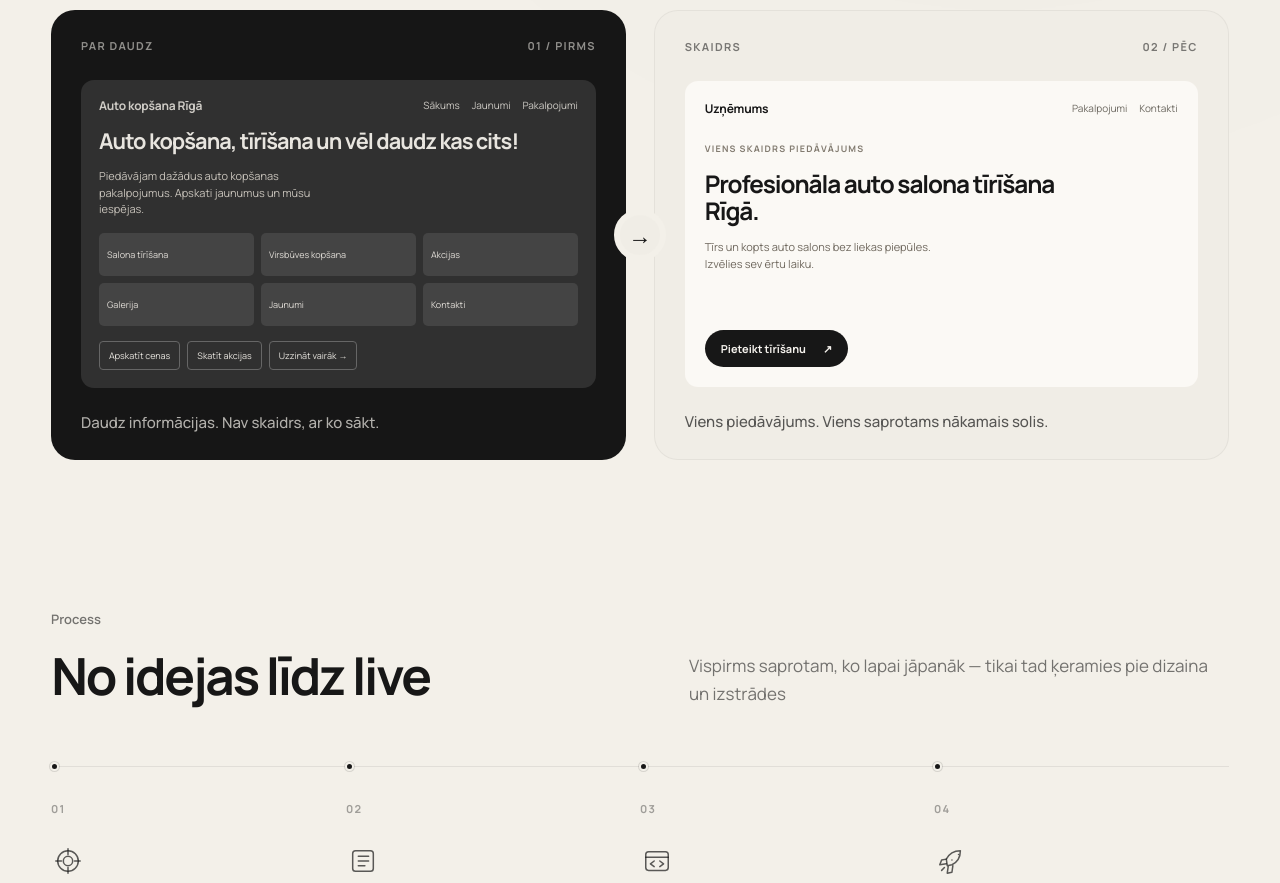
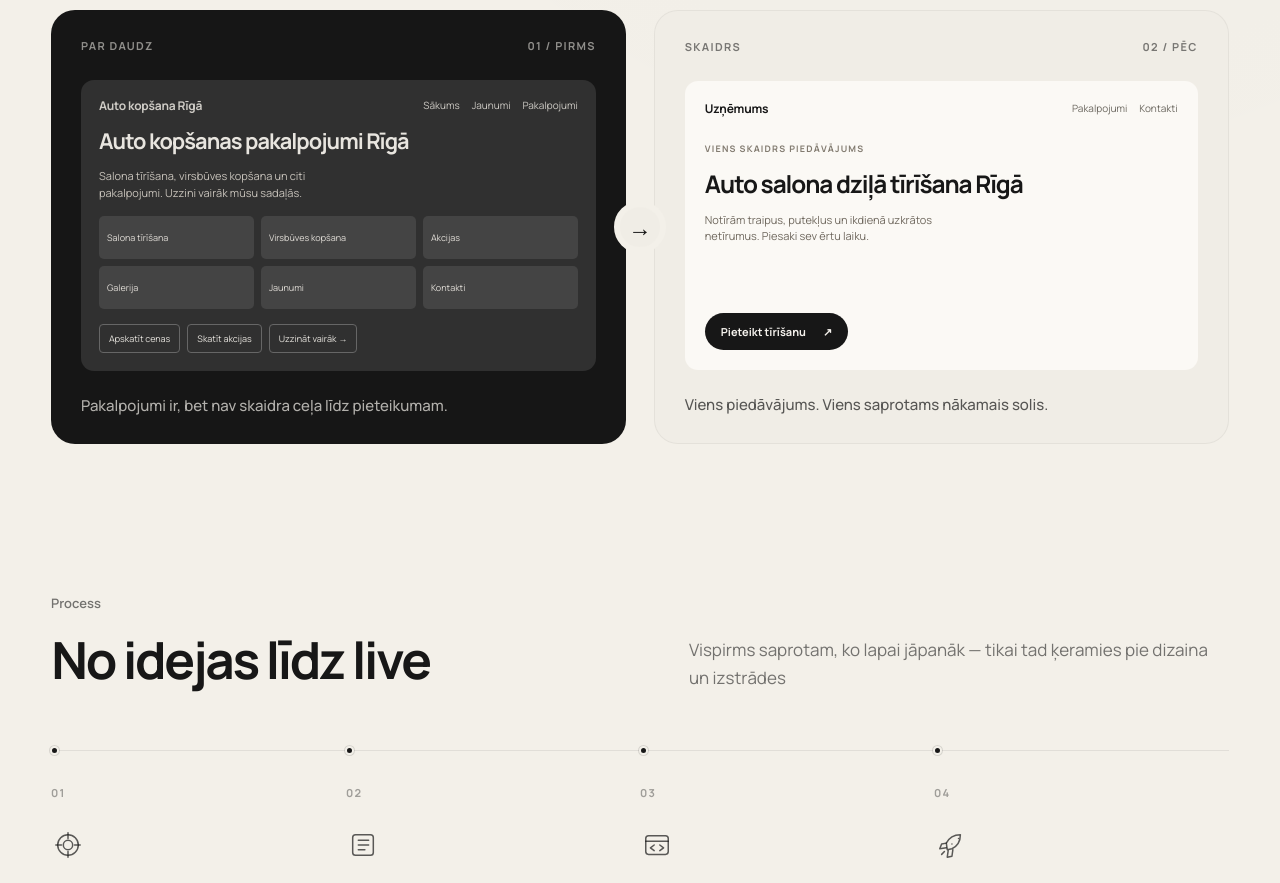
Before and after one commit to davisl24/WEBSITEAGENCY, a Next.js app: page / in a window 1280 px wide. Shown: the part 2080-2963 px from the top of the page. Built offline with nearby package versions, Linux system fonts and the light colour scheme.

Commit message:
Refine before-after website comparison with concrete customer value

```diff
--- a/app/components/ValueShowcase.tsx
+++ b/app/components/ValueShowcase.tsx
@@ -19,12 +19,12 @@ export default function ValueShowcase() {
                 <div className="value-contrast-top"><span>PAR DAUDZ</span><span>01 / PIRMS</span></div>
                 <div className="value-contrast-demo value-contrast-demo-before" aria-hidden="true">
                   <div className="contrast-demo-nav"><strong>Auto kopšana Rīgā</strong><span>Sākums</span><span>Jaunumi</span><span>Pakalpojumi</span></div>
-                  <div className="contrast-demo-promo">Auto kopšana, tīrīšana un vēl daudz kas cits!</div>
-                  <div className="contrast-demo-blurb">Piedāvājam dažādus auto kopšanas pakalpojumus. Apskati jaunumus un mūsu iespējas.</div>
+                  <div className="contrast-demo-promo">Auto kopšanas pakalpojumi Rīgā</div>
+                  <div className="contrast-demo-blurb">Salona tīrīšana, virsbūves kopšana un citi pakalpojumi. Uzzini vairāk mūsu sadaļās.</div>
                   <div className="contrast-demo-grid"><span>Salona tīrīšana</span><span>Virsbūves kopšana</span><span>Akcijas</span><span>Galerija</span><span>Jaunumi</span><span>Kontakti</span></div>
                   <div className="contrast-demo-actions"><span>Apskatīt cenas</span><span>Skatīt akcijas</span><span>Uzzināt vairāk →</span></div>
                 </div>
-                <p>Daudz informācijas. Nav skaidrs, ar ko sākt.</p>
+                <p>Pakalpojumi ir, bet nav skaidra ceļa līdz pieteikumam.</p>
               </div>
               <span className="value-contrast-transition" aria-hidden="true">→</span>
               <div className="value-contrast-panel value-contrast-after">
@@ -32,8 +32,8 @@ export default function ValueShowcase() {
                 <div className="value-contrast-demo value-contrast-demo-after" aria-hidden="true">
                   <div className="contrast-demo-nav"><strong>Uzņēmums</strong><span>Pakalpojumi</span><span>Kontakti</span></div>
                   <div className="contrast-demo-eyebrow">VIENS SKAIDRS PIEDĀVĀJUMS</div>
-                  <div className="contrast-demo-headline">Profesionāla auto salona tīrīšana Rīgā.</div>
-                  <div className="contrast-demo-blurb">Tīrs un kopts auto salons bez liekas piepūles. Izvēlies sev ērtu laiku.</div>
+                  <div className="contrast-demo-headline">Auto salona dziļā tīrīšana Rīgā</div>
+                  <div className="contrast-demo-blurb">Notīrām traipus, putekļus un ikdienā uzkrātos netīrumus. Piesaki sev ērtu laiku.</div>
                   <span className="contrast-demo-cta">Pieteikt tīrīšanu <span>↗</span></span>
                 </div>
                 <p>Viens piedāvājums. Viens saprotams nākamais solis.</p>
```
